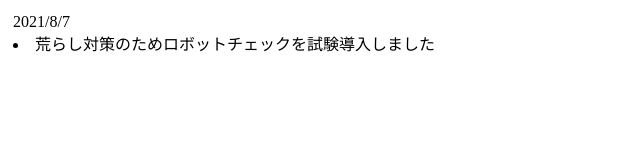
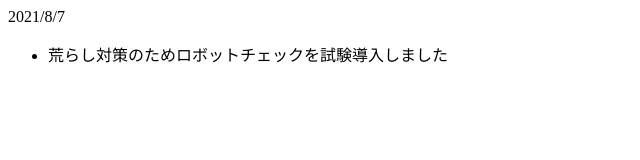
Before and after one commit to Kaito2432/-, a plain HTML site: page history1.html in a window 1280 px wide. Shown: the whole page, without its empty margins (0-640 px from the left). Drawn offline with Linux system fonts and the light colour scheme.

Commit message:
Update history1.html

```diff
--- a/history1.html
+++ b/history1.html
@@ -1,8 +1,17 @@
 <!DOCTYPE html>
 <html>
-<div class="tab-pane" id="history" style="padding:5px; text-align:center">
-    <div style="text-align:left">
- 	<div class="title">2021/8/7</div><li>荒らし対策のためロボットチェックを試験導入しました</li>
- 	</div>
-  </div>
+<head>
+    <link rel="stylesheet" type="text/css" href="styles.css">
+</head>
+<body>
+    <!-- HTMLコンテンツ -->
+    <div class="tab-pane" id="history">
+        <div style="text-align: left;">
+            <div class="title">2021/8/7</div>
+            <ul>
+                <li>荒らし対策のためロボットチェックを試験導入しました</li>
+            </ul>
+        </div>
+    </div>
+</body>
 </html>
```
